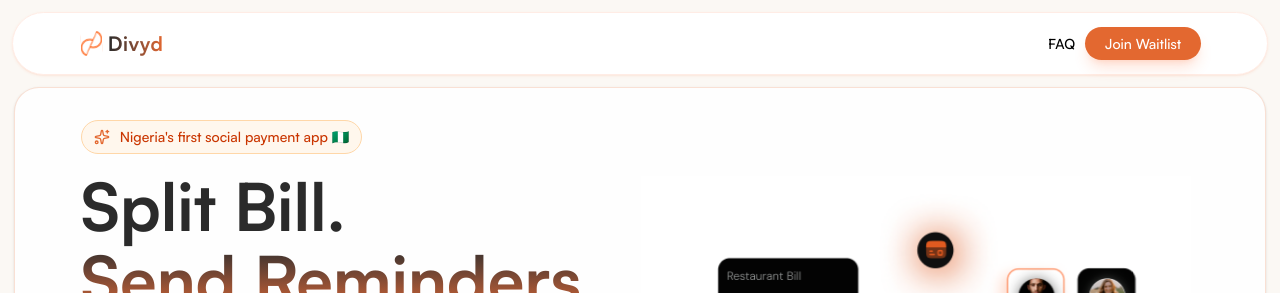
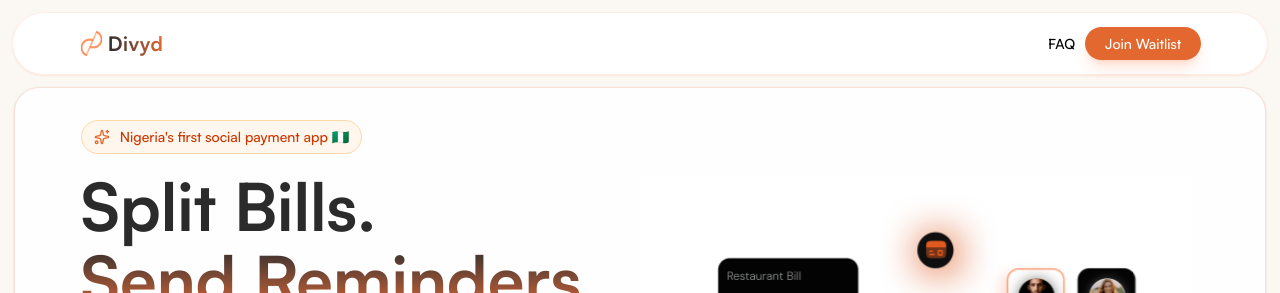
Before and after one commit to Divyd-Africa/divyd-landing-page, a React (Vite) app: page / in a window 1280 px wide. Shown: the top 293 px of the page. Built offline with nearby package versions, Linux system fonts and the light colour scheme; no server answers.

Commit message:
chore: correct text

```diff
--- a/src/components/layout/home/HeroArea.tsx
+++ b/src/components/layout/home/HeroArea.tsx
@@ -48,7 +48,7 @@
                         {/* Hero Text */}
                         <div className="space-y-0.5">
                             <h1 className="text-heading  leading-[110%] font-heading font-bold text-primary-text ">
-                                <span className={`block transition-opacity duration-500 ${typewriterStage >= 1 ? "opacity-100" : "opacity-0"}`}>Split Bill.</span>
+                                <span className={`block transition-opacity duration-500 ${typewriterStage >= 1 ? "opacity-100" : "opacity-0"}`}>Split Bills.</span>
                                 <span className={`block transition-opacity duration-500 bg-gradient-to-b from-primary-text to-primary-dark bg-clip-text text-transparent ${typewriterStage >= 2 ? "opacity-100" : "opacity-0"}`}>Send Reminders.</span>
                                 <span className={`block transition-opacity duration-500 ${typewriterStage >= 3 ? "opacity-100" : "opacity-0"} text-primary-dark bg-clip-text`}>Get Paid.</span>
                             </h1>
```
